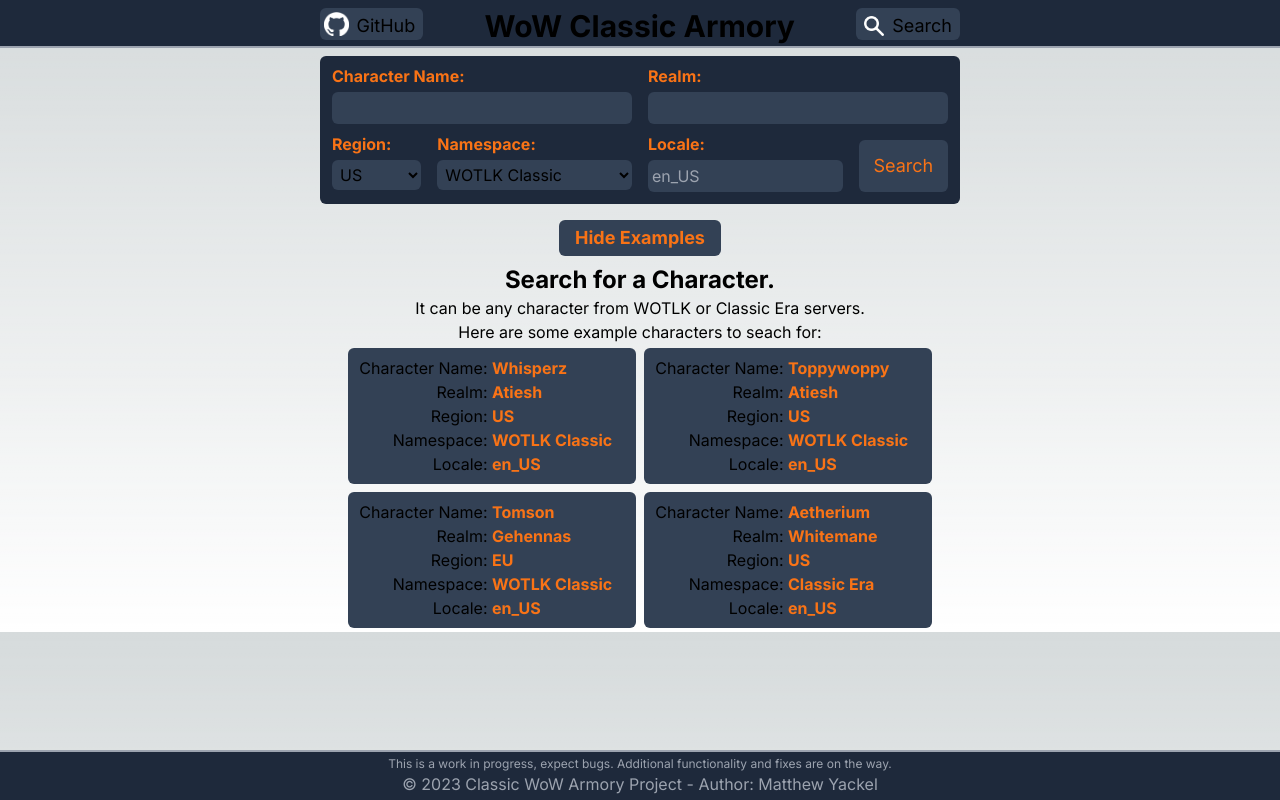
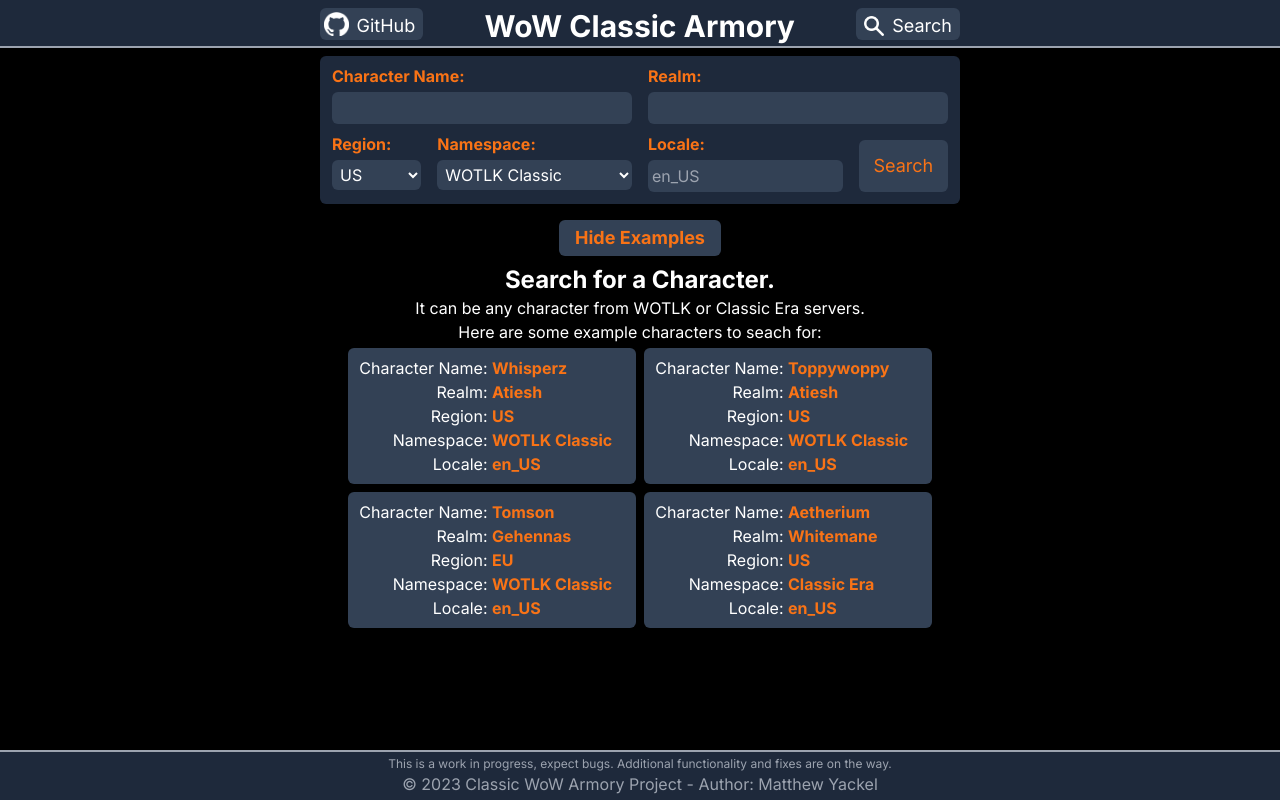
Before and after one commit to MattYackel/cprg306-project, a Next.js app: page / in a window 1280 px wide. Both pictures are taken after a click on the button "Show Examples". Built offline with nearby package versions, Linux system fonts and the light colour scheme.

Commit message:
Fixes styling on light-mode

```diff
--- a/app/api.js
+++ b/app/api.js
@@ -89,7 +89,7 @@ export default function API({ formData }) {
     <div>
       {loading ? (
         <div className="flex justify-center mt-8">
-          <p className="text-3xl font-bold">Loading character...</p>
+          <p className="text-3xl font-bold text-white">Loading character...</p>
         </div>
       ) : errorMessage ? (
         <div className="flex justify-center mt-8">
@@ -103,7 +103,7 @@ export default function API({ formData }) {
         </div>
       ) : (
         <div className="flex justify-center mt-8">
-          <p className="text-3xl font-bold">Loading character...</p>
+          <p className="text-3xl font-bold text-white">Character not found.</p>
         </div>
       )}
     </div>
--- a/app/components/armory.js
+++ b/app/components/armory.js
@@ -26,7 +26,6 @@ export default function Armory({ character, formData }) {
   };
 
   const handleCharacterClick = () => {
-    console.log(formData);
     let namespace = "";
     if (formData?.namespace.includes("profile-classic-")) {
       namespace = "classic";
@@ -56,11 +55,11 @@ export default function Armory({ character, formData }) {
           <p className={`text-3xl font-bold ${classColor}`}>
             {character && character.name}
           </p>
-          <p className="text-center">
+          <p className="text-center text-white">
             {character && <>{"<" + character.guild?.name + ">"}</>}
           </p>
         </div>
-        <div className="p-2 basis-2/5 flex flex-col justify-center">
+        <div className="p-2 basis-2/5 flex flex-col text-white justify-center">
           <p>{character && character.average_item_level} Item Level </p>
           <p>{character && character.achievement_points} Achievement Points</p>
         </div>
--- a/app/components/examples.js
+++ b/app/components/examples.js
@@ -49,13 +49,13 @@ const Examples = ({ updateFormData }) => {
 
   return (
     <div className="max-w-screen-sm mx-auto">
-      <h2 className="text-2xl text-center font-bold">
+      <h2 className="text-2xl text-center text-white font-bold">
         Search for a Character.
       </h2>
-      <p className="text-center">
+      <p className="text-center text-white">
         It can be any character from WOTLK or Classic Era servers.
       </p>
-      <p className="text-center">
+      <p className="text-center text-white">
         Here are some example characters to seach for:
       </p>
       <div className="flex flex-wrap justify-center">
@@ -65,15 +65,15 @@ const Examples = ({ updateFormData }) => {
             className="grid grid-cols-2 w-72 bg-slate-700 rounded-md p-2 m-1 cursor-pointer hover:bg-slate-600"
             onClick={handleExampleClick(example)}
           >
-            <p className="text-right">Character Name:&nbsp;</p>
+            <p className="text-right text-white">Character Name:&nbsp;</p>
             <p className="text-orange-500 font-bold">{example.name}</p>
-            <p className="text-right">Realm:&nbsp;</p>
+            <p className="text-right text-white">Realm:&nbsp;</p>
             <p className="text-orange-500 font-bold">{example.realm}</p>
-            <p className="text-right">Region:&nbsp;</p>
+            <p className="text-right text-white">Region:&nbsp;</p>
             <p className="text-orange-500 font-bold">{example.region}</p>
-            <p className="text-right">Namespace:&nbsp;</p>
+            <p className="text-right text-white">Namespace:&nbsp;</p>
             <p className="text-orange-500 font-bold">{example.namespace}</p>
-            <p className="text-right">Locale:&nbsp;</p>
+            <p className="text-right text-white">Locale:&nbsp;</p>
             <p className="text-orange-500 font-bold">{example.locale}</p>
           </div>
         ))}
--- a/app/components/form.js
+++ b/app/components/form.js
@@ -69,7 +69,7 @@ const Form = ({ onSearch, hideSearch }) => {
               value={name}
               required
               onChange={handleNameChange}
-              className="p-1 w-full bg-slate-700 hover:bg-slate-600 rounded-md capitalize"
+              className="p-1 w-full bg-slate-700 hover:bg-slate-600 text-white rounded-md capitalize"
             />
           </div>
           <div className="w-full sm:w-1/2 px-2 mb-2">
@@ -82,7 +82,7 @@ const Form = ({ onSearch, hideSearch }) => {
               value={realm}
               required
               onChange={handleRealmChange}
-              className="p-1 w-full bg-slate-700 hover:bg-slate-600 rounded-md capitalize"
+              className="p-1 w-full bg-slate-700 hover:bg-slate-600 text-white rounded-md capitalize"
             />
           </div>
         </div>
@@ -97,7 +97,7 @@ const Form = ({ onSearch, hideSearch }) => {
               value={region}
               required
               onChange={handleRegionChange}
-              className="p-1 w-full bg-slate-700 hover:bg-slate-600 rounded-md"
+              className="p-1 w-full bg-slate-700 hover:bg-slate-600 text-white rounded-md"
             >
               <option value="us">US</option>
               <option value="eu">EU</option>
@@ -115,7 +115,7 @@ const Form = ({ onSearch, hideSearch }) => {
               value={namespace}
               required
               onChange={handleNamespaceChange}
-              className="p-1 w-full bg-slate-700 hover:bg-slate-600 rounded-md"
+              className="p-1 w-full bg-slate-700 hover:bg-slate-600 text-white rounded-md"
             >
               <option value={`profile-classic-${region}`}>WOTLK Classic</option>
               <option value={`profile-classic1x-${region}`}>Classic Era</option>
@@ -147,7 +147,9 @@ const Form = ({ onSearch, hideSearch }) => {
         </div>
       </form>
       <div className="flex items-center justify-center">
-        {!hideExamples && <div className="text-lg mx-2 mt-2">Need help?</div>}
+        {!hideExamples && (
+          <div className="text-lg mx-2 mt-2 text-white">Need help?</div>
+        )}
         <div className="">
           <button
             className="w-62 bg-slate-700 text-lg text-orange-500 font-bold py-1 px-4 mt-4 mb-2 rounded-md hover:bg-slate-600"
--- a/app/components/header.js
+++ b/app/components/header.js
@@ -8,11 +8,11 @@ const Header = ({ hideSearch }) => (
           className="flex"
         >
           <img src="/images/GitHub_Logo.png" alt=" " className="h-6 px-1" />
-          <p className="pl-1">GitHub</p>
+          <p className="pl-1 text-white">GitHub</p>
         </a>
       </button>
 
-      <h1 className="min-w-72 text-3xl text-center font-bold">
+      <h1 className="min-w-72 text-3xl text-center text-white font-bold">
         WoW Classic Armory
       </h1>
       <button
@@ -24,7 +24,7 @@ const Header = ({ hideSearch }) => (
           alt="Search"
           className="h-6 px-2 pt-1"
         />
-        <p>Search</p>
+        <p className="text-white">Search</p>
       </button>
     </div>
   </header>
--- a/app/components/item.js
+++ b/app/components/item.js
@@ -31,7 +31,7 @@ export default function Item({ item }) {
           src={item.media}
           alt={item.inventory_type.name}
         />
-        <p className="mt-1 mx-2">{item.name}</p>
+        <p className="mt-1 mx-2 text-white">{item.name}</p>
       </a>
     </div>
   );
--- a/app/components/tooltip.js
+++ b/app/components/tooltip.js
@@ -16,7 +16,7 @@ export default function Tooltip({ item }) {
       {item ? (
         <div
           className={
-            "bg-black bg-opacity-80 p-4 max-w-xs min-w-xs rounded border-2 border-" +
+            "bg-black bg-opacity-90 p-4 max-w-xs min-w-xs text-white rounded border-2 border-" +
             qualityColor
           }
         >
@@ -37,7 +37,7 @@ export default function Tooltip({ item }) {
           ))}
         </div>
       ) : (
-        <>loading...</>
+        <div className="text-white">loading...</div>
       )}
     </div>
   );
--- a/app/page.js
+++ b/app/page.js
@@ -26,7 +26,7 @@ export default function Home() {
   };
 
   return (
-    <div>
+    <div className="min-h-screen bg-black">
       <Header hideSearch={handleHideSearch} />
       <main>
         {hideSearch ? (
```
